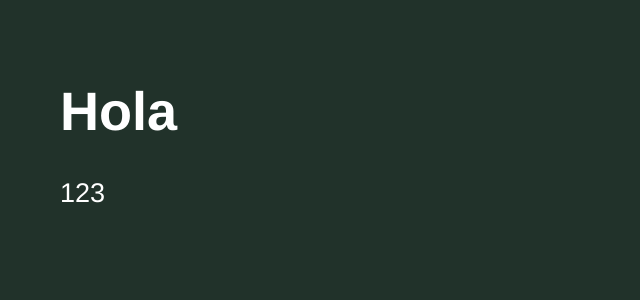
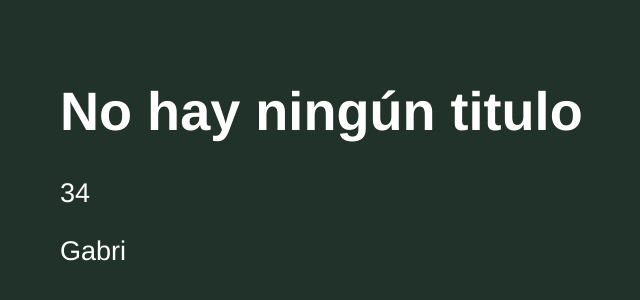
Before and after one commit to gmaimo/React_1, a React (Vite) app: page / in a window 1280 px wide. Shown: the part 104-404 px from the top of the page, without its empty margins (88-728 px from the left). Built offline with nearby package versions, Linux system fonts and the light colour scheme.

Commit message:
default props

```diff
--- a/src/FirstApp.jsx
+++ b/src/FirstApp.jsx
@@ -1,17 +1,24 @@
 import PropTypes from 'prop-types';
 
-export const FirstApp = ({title, subTitle}) => {
+export const FirstApp = ({title, subTitle, name}) => {
 
   return (
     <>
     <h1>{title}</h1>
     {/* <code>{JSON.stringify(newMessage)}</code> */}
     <p> {subTitle}</p>
+    <p>{name}</p>
     </>
   )
 }
 
 FirstApp.propTypes = {
   title: PropTypes.string.isRequired,
-  subTitle: PropTypes.number.isRequired
+  subTitle: PropTypes.number,
 }
+
+FirstApp.defaultProps = {
+  name: "Gabri",
+  subTitle: 34,
+  title: "No hay ningún titulo",
+}
--- a/src/main.jsx
+++ b/src/main.jsx
@@ -11,6 +11,6 @@ import './styles.css';
 
 ReactDOM.createRoot(document. getElementById('root')).render(
     <React.StrictMode>
-        <FirstApp title="Hola" subTitle={123} />
+        <FirstApp />
     </React.StrictMode>
 );
```
